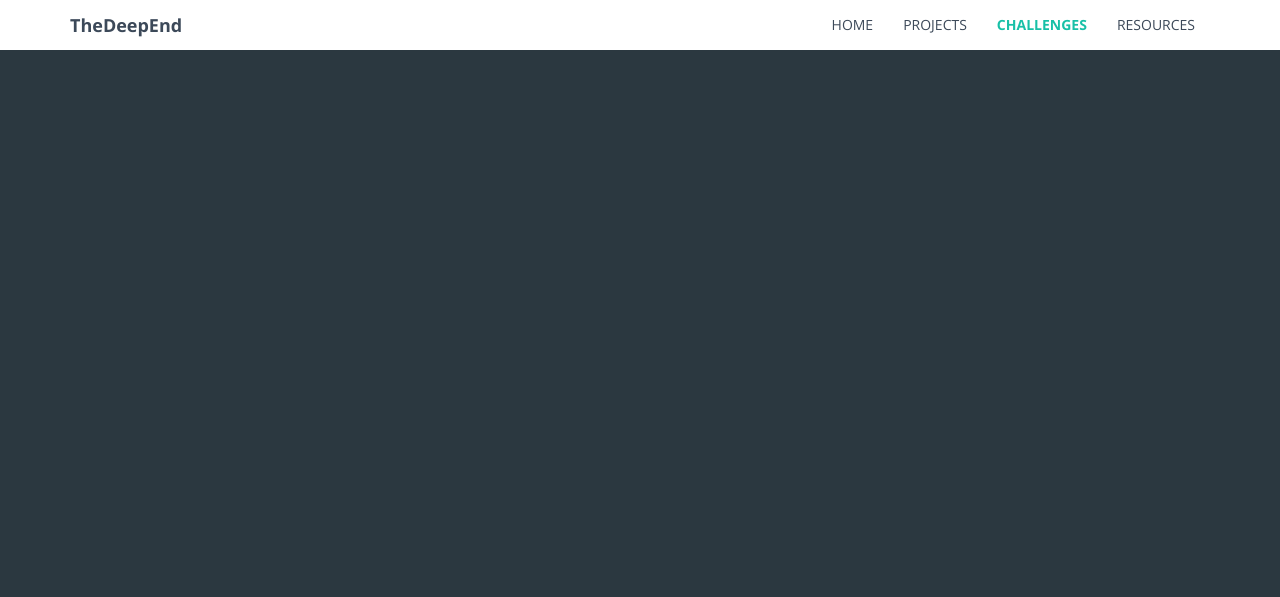
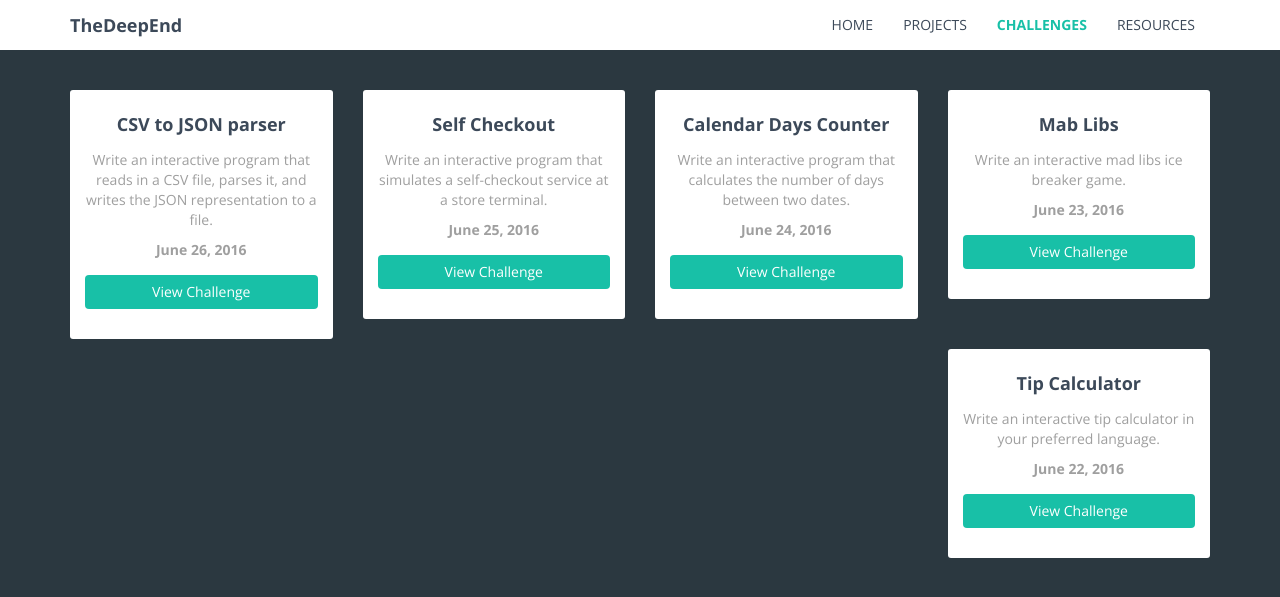
Before and after one commit to TheDeepEnd/thedeepend.github.io, a Jekyll site: the page built from challenges.html, in a window 1280 px wide. Shown: the top 597 px of the page. Built offline with Jekyll 4.4.1, drawn with Linux system fonts in a browser that asks for light colours.

Commit message:
Set up initial content for the Challenges page.

```diff
--- a/_posts/challenges/2016-06-22-sample-challenges-post.md
+++ b/_posts/challenges/2016-06-22-tip-calculator.md
@@ -1,6 +1,7 @@
 ---
 layout: post
-title:  "Sample Challenges Post"
+title:  "Tip Calculator"
+blurb:  "Write an interactive tip calculator in your preferred language."
 date:   2016-06-22 13:10:39 -1000
 categories: challenges
 ---
--- /dev/null
+++ b/_posts/challenges/2016-06-23-mad-libs.md
@@ -0,0 +1,9 @@
+---
+layout: post
+title:  "Mab Libs"
+blurb:  "Write an interactive mad libs ice breaker game."
+date:   2016-06-23 13:10:39 -1000
+categories: challenges
+---
+
+# Sample Challenges Post
--- /dev/null
+++ b/_posts/challenges/2016-06-24-calendar-days.md
@@ -0,0 +1,9 @@
+---
+layout: post
+title:  "Calendar Days Counter"
+blurb:  "Write an interactive program that calculates the number of days between two dates."
+date:   2016-06-24 13:10:39 -1000
+categories: challenges
+---
+
+# Sample Challenges Post
--- /dev/null
+++ b/_posts/challenges/2016-06-25-self-checkout.md
@@ -0,0 +1,9 @@
+---
+layout: post
+title:  "Self Checkout"
+blurb:  "Write an interactive program that simulates a self-checkout service at a store terminal."
+date:   2016-06-25 13:10:39 -1000
+categories: challenges
+---
+
+# Sample Challenges Post
--- /dev/null
+++ b/_posts/challenges/2016-06-26-csv-to-json-parser.md
@@ -0,0 +1,9 @@
+---
+layout: post
+title:  "CSV to JSON parser"
+blurb:  "Write an interactive program that reads in a CSV file, parses it, and writes the JSON representation to a file."
+date:   2016-06-26 13:10:39 -1000
+categories: challenges
+---
+
+# Sample Challenges Post
--- a/challenges.html
+++ b/challenges.html
@@ -5,6 +5,23 @@ title: Challenges
 page-order: 3
 published: true
 ---
-
-<div class="row">
+<div class="container">
+  <div class="row">
+    {% for post in site.categories['challenges'] %}
+    <div class="col-xs-12 col-sm-6 col-md-3">
+      <div class="project-box text-center">
+        <div class="box box-header">
+          <h4>{{ post.title }}</h4>
+        </div>
+        <div class="box box-content">
+          <p>{{ post.blurb }}</p>
+          <p class="date">{{ post.date | date: '%B %d, %Y' }}</p>
+        </div>
+        <div class="box box-button">
+            <a href="{{ post.url }}" class="btn btn-primary btn-block">View Challenge</a>
+        </div>
+      </div>
+    </div>
+    {% endfor %}
+  </div>
 </div>
```
